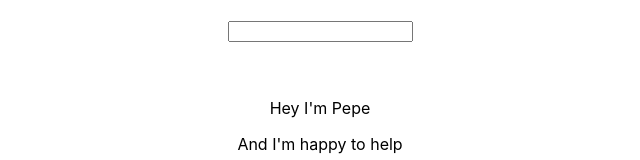
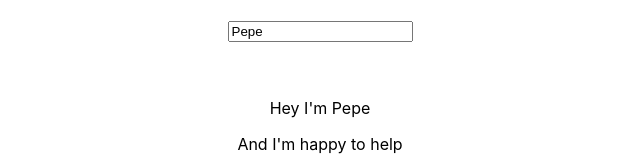
Before and after one commit to FranBisquerra/react-the-complete-guide, a React (Create React App) app in the folder first-assigment/: page / in a window 1280 px wide. Shown: the top 160 px of the page, without its empty margins (320-960 px from the left). Built offline with nearby package versions, Linux system fonts and the light colour scheme.

Commit message:
Add two-way-binding

```diff
--- a/first-assigment/src/App.js
+++ b/first-assigment/src/App.js
@@ -20,7 +20,7 @@ class App extends Component {
   render() {
     return(
       <div className="App">
-      <UserInput changed={this.changedUsernameHandler}></UserInput>
+      <UserInput changed={this.changedUsernameHandler} username={this.state.username}></UserInput>
       <br/>
       <br/>
       <UserOutput username={this.state.username}></UserOutput>
--- a/first-assigment/src/UserInput/UserInput.js
+++ b/first-assigment/src/UserInput/UserInput.js
@@ -5,7 +5,8 @@ const UserInput = (props) => {
     <div>
       <input
         type="text"
-        onChange={props.changed}></input>
+        onChange={props.changed}
+        value={props.username}></input>
     </div>
   );
 }
```
